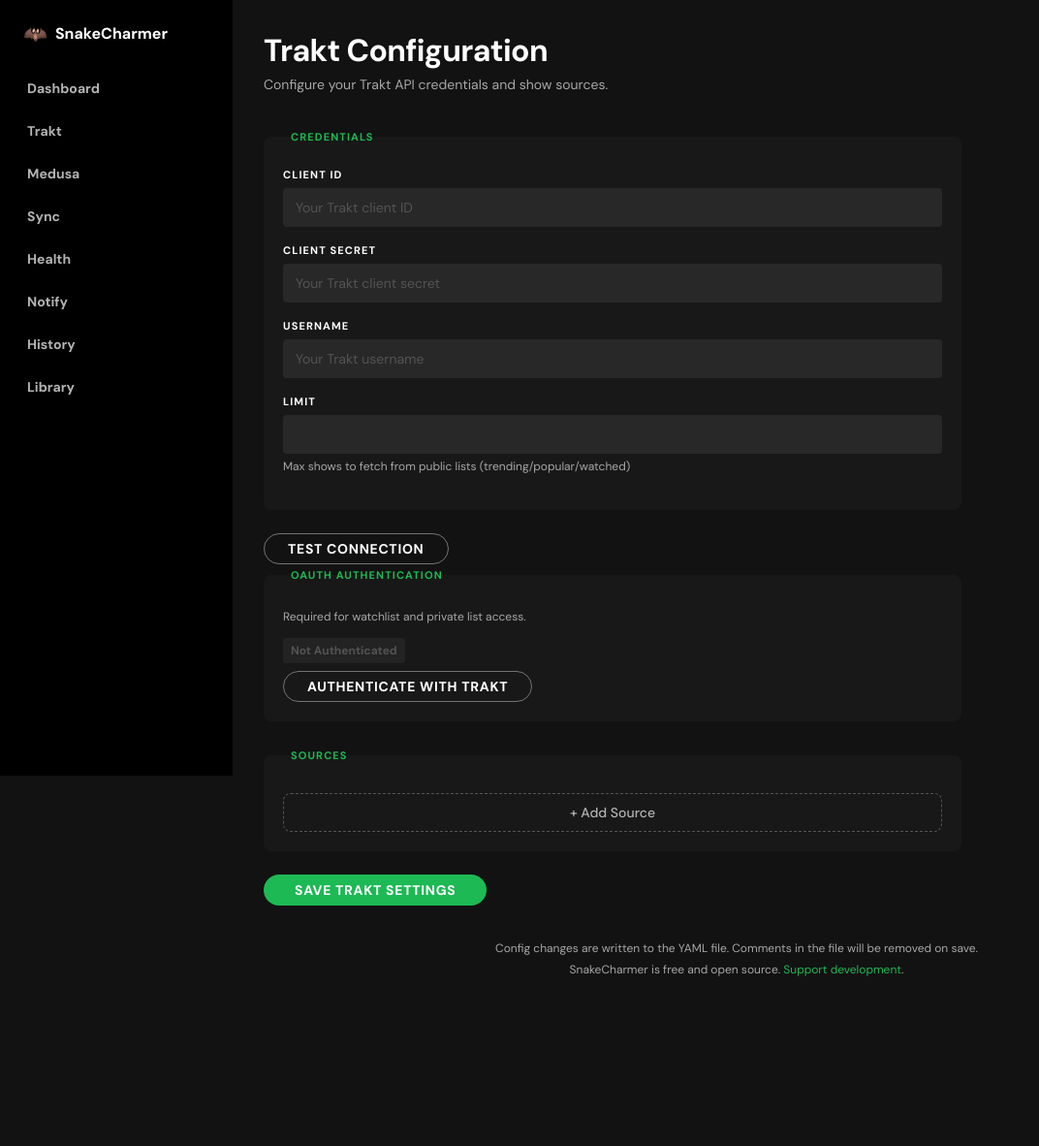
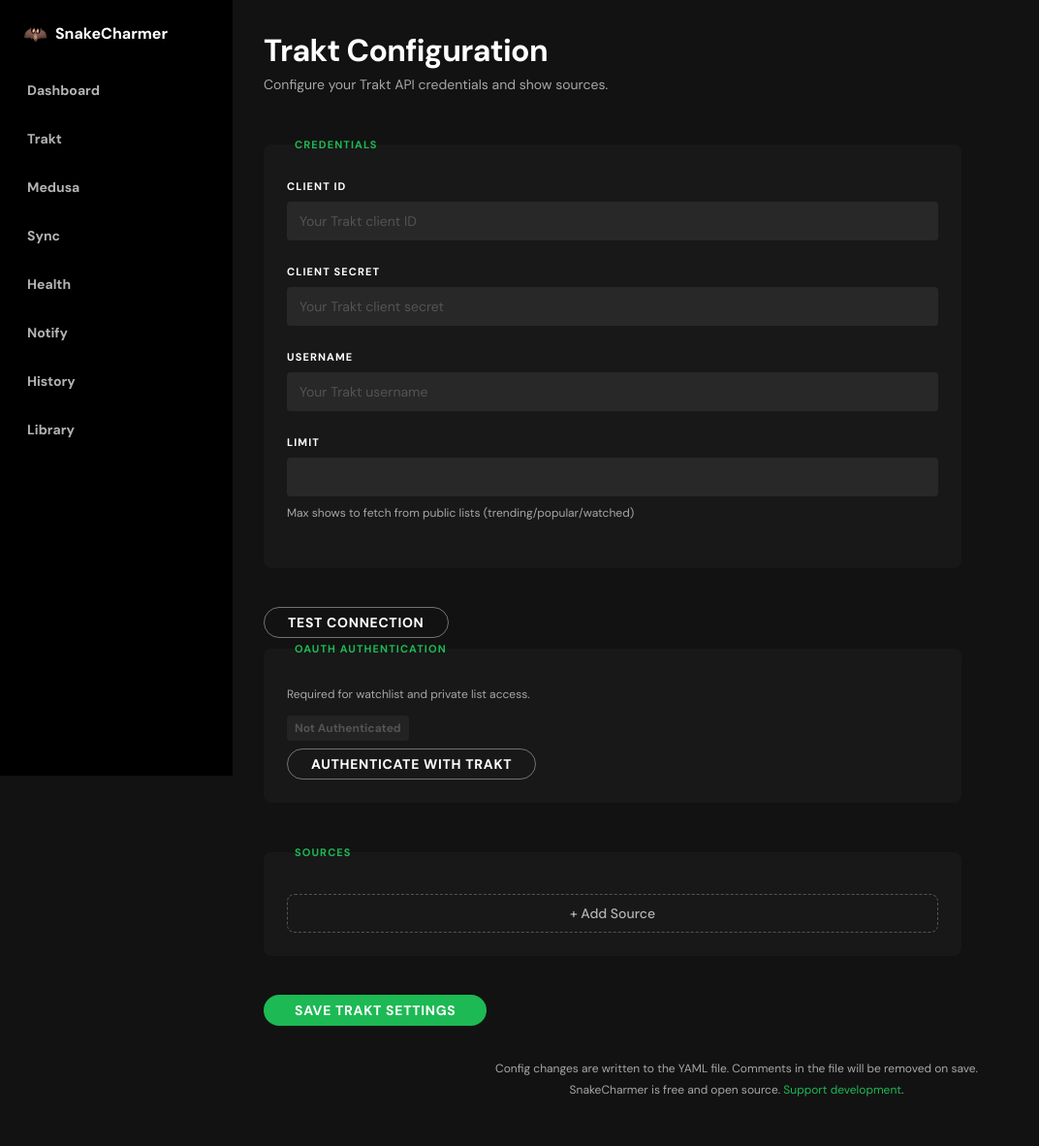
Before and after one commit to 2wenty2wo/SnakeCharmer, a FastAPI app: template app/webui/templates/config/trakt.html in a window 1280 px wide. Shown: the whole page at 97% size, without its empty margins (0-1072 px from the left). Before the commit the page ends 1007 px from the top, so only its background shows below. Run offline with FastAPI, Linux system fonts and the light colour scheme; the template is opened without the code that fills it, so the values that code supplies are empty.

Commit message:
Align web UI spacing to approved scale and 40px rhythm

```diff
--- a/app/webui/static/style.css
+++ b/app/webui/static/style.css
@@ -135,12 +135,12 @@ ul, ol {
     display: flex;
     flex-direction: column;
     padding: 0 12px;
-    gap: 2px;
+    gap: 4px;
 }
 
 .sidebar-nav a {
     display: block;
-    padding: 10px 16px;
+    padding: 12px 16px;
     color: var(--gd-neutral);
     font-size: 14px;
     font-weight: 700;
@@ -171,7 +171,7 @@ ul, ol {
 
 /* === Page Headers === */
 .page-header {
-    margin-bottom: 32px;
+    margin-bottom: 40px;
 }
 
 .page-header h1 {
@@ -188,14 +188,14 @@ ul, ol {
     display: grid;
     grid-template-columns: repeat(auto-fill, minmax(300px, 1fr));
     gap: 24px;
-    margin-bottom: 24px;
+    margin-bottom: 40px;
 }
 
 /* === Cards === */
 .card {
     background: var(--gd-surface);
     border-radius: var(--gd-radius-lg);
-    padding: 16px;
+    padding: 24px;
     transition: background-color 0.2s ease;
 }
 
@@ -226,7 +226,7 @@ ul, ol {
     display: flex;
     justify-content: space-between;
     align-items: center;
-    padding: 6px 0;
+    padding: 8px 0;
     font-size: 14px;
 }
 
@@ -410,7 +410,7 @@ form {
 
 .field-label {
     display: block;
-    margin-bottom: 16px;
+    margin-bottom: 24px;
     font-size: 11px;
     line-height: 16px;
     font-weight: 700;
@@ -428,7 +428,7 @@ form {
 
 .field-label small {
     display: block;
-    margin-top: 4px;
+    margin-top: 8px;
     font-size: 12px;
     line-height: 18px;
     letter-spacing: normal;
@@ -454,14 +454,14 @@ textarea {
     padding: 0 12px;
     font-family: 'DM Sans', sans-serif;
     font-size: 14px;
-    margin-top: 6px;
+    margin-top: 8px;
     transition: border-color 0.2s ease;
     outline: none;
 }
 
 textarea {
     height: auto;
-    padding: 10px 12px;
+    padding: 12px;
     min-height: 100px;
     resize: vertical;
 }
@@ -535,8 +535,8 @@ fieldset {
     background: var(--gd-surface);
     border: none;
     border-radius: var(--gd-radius-lg);
-    padding: 20px;
-    margin-bottom: 24px;
+    padding: 24px;
+    margin-bottom: 40px;
 }
 
 fieldset legend {
@@ -717,7 +717,7 @@ button[type="submit"]:disabled {
     display: flex;
     gap: 12px;
     align-items: center;
-    margin-top: 8px;
+    margin-top: 16px;
 }
 
 /* === Sync Running Indicator === */
```
